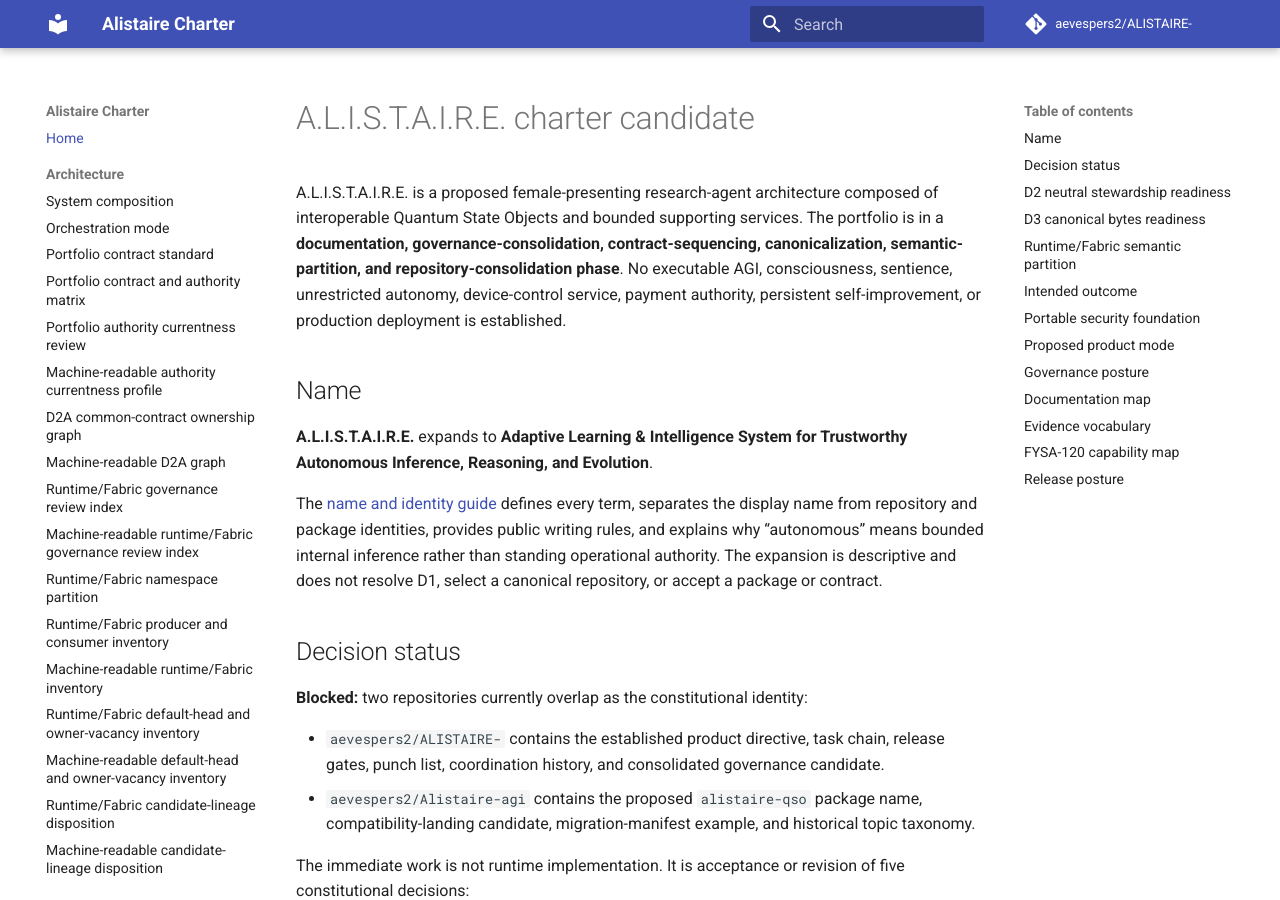
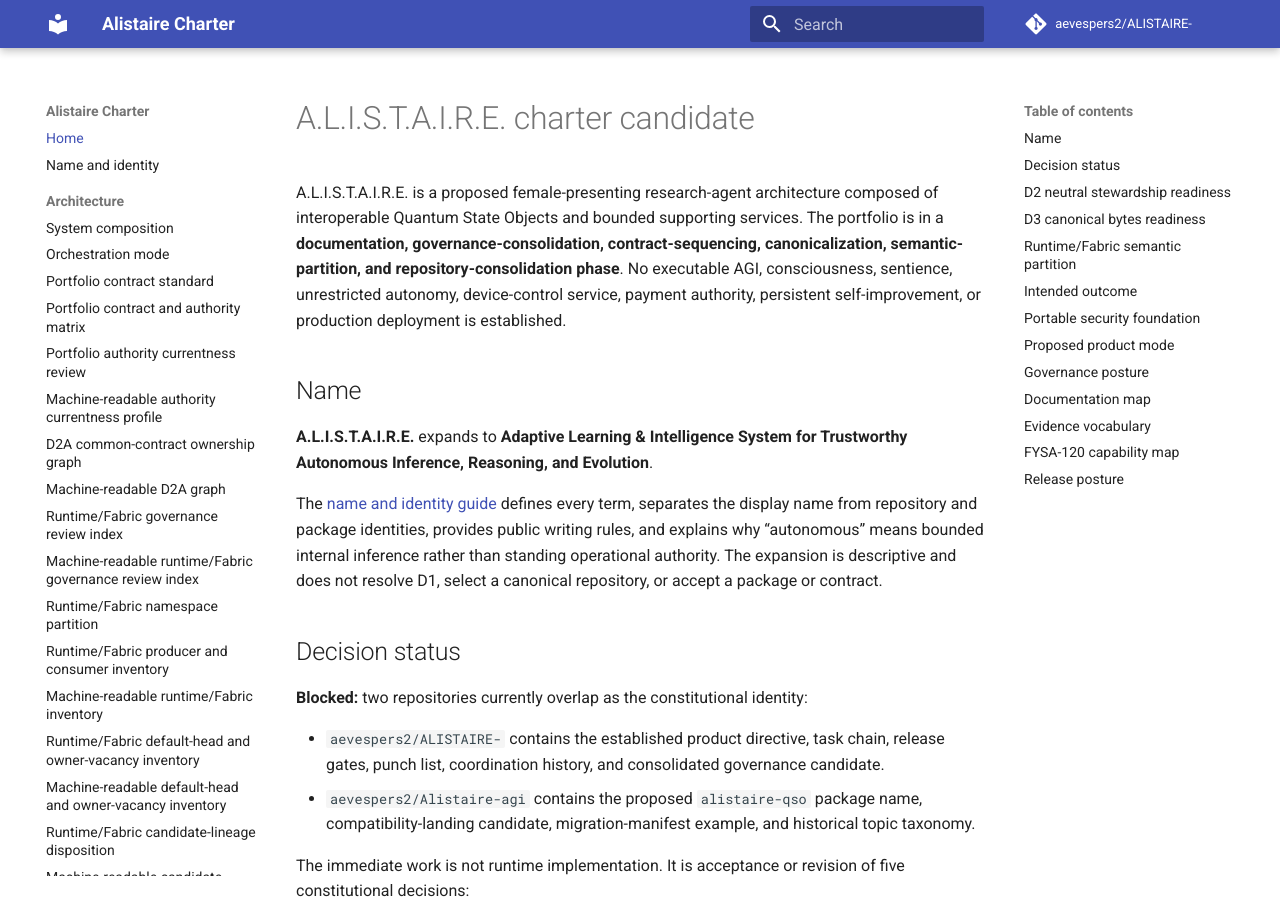
Before and after one commit to aevespers2/ALISTAIRE-, an MkDocs documentation site: the page built from docs/index.md, in a window 1280 px wide and 900 px high. Built offline with MkDocs 1.6.1 and Material for MkDocs 9.7.7, drawn with Linux system fonts in a browser that asks for light colours; comment, search, counter and statistics services are not loaded.

Commit message:
docs: expose name guide in Pages navigation

```diff
--- a/mkdocs.yml
+++ b/mkdocs.yml
@@ -21,6 +21,7 @@ theme:
     - content.code.copy
 nav:
   - Home: index.md
+  - Name and identity: name-and-identity.md
   - Architecture:
       - System composition: architecture.md
       - Orchestration mode: orchestration-mode.md
```
